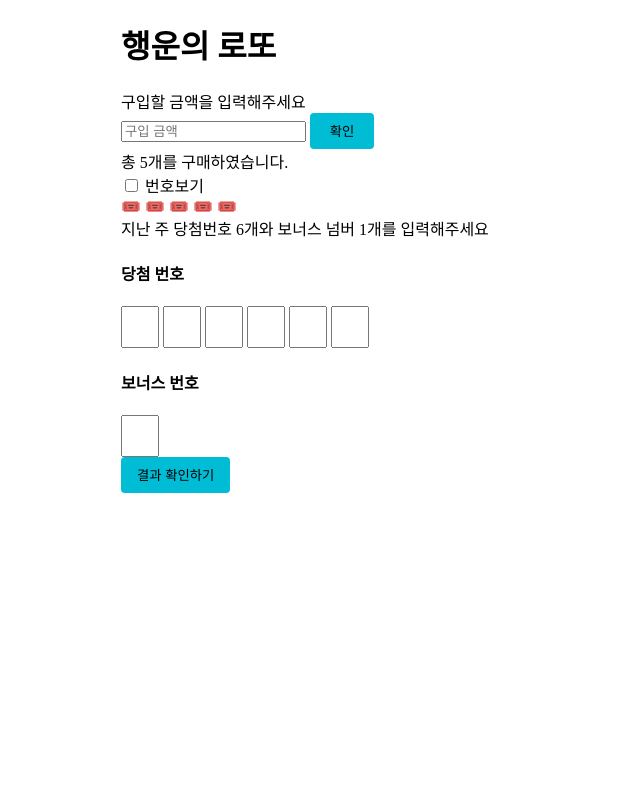
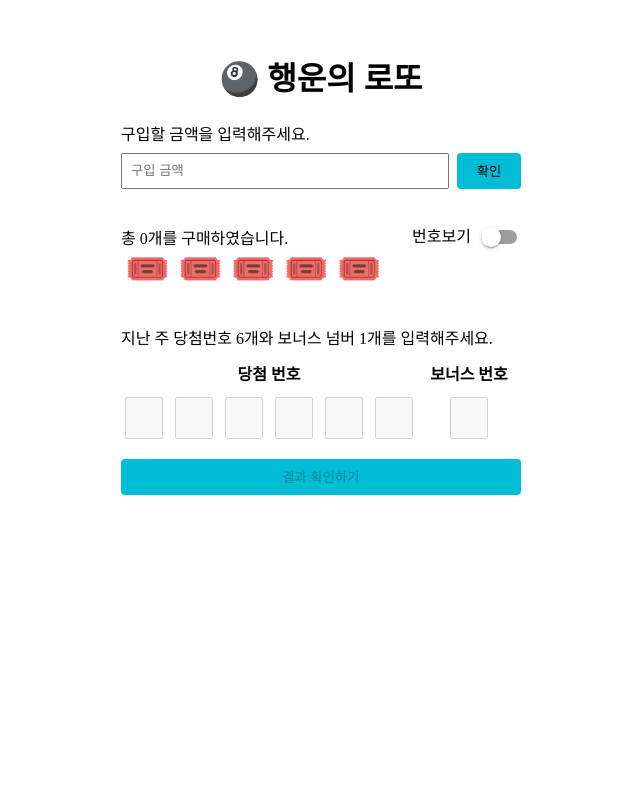
Before and after one commit to GeonWooPaeng/woo-luckyLotto, a website: page index.html in a window 1280 px wide. Both pictures are taken after a click on the button "확인". Shown: the top 800 px of the page, without its empty margins (319-959 px from the left). Drawn offline with Linux system fonts and the light colour scheme.

Commit message:
Add input money, seperate init part

```diff
--- a/index.html
+++ b/index.html
@@ -2,31 +2,32 @@
 <html lang="kr">
   <head>
     <meta charset="UTF-8" />
-    <title>행운의 로또</title>
-    <meta name="viewport" content="width=device-width, initial-scale=1">
-    <link rel="stylesheet" href="./src/css/index.css">
+    <title>🎱 행운의 로또</title>
+    <meta name="viewport" content="width=device-width, initial-scale=1" />
+    <link rel="stylesheet" href="./src/css/index.css" />
   </head>
   <body>
     <div id="app" class="p-3">
-      <div class="d-flex justify-centner mt-5">
+      <div class="d-flex justify-center mt-5">
         <div class="w-100">
-          <h1 class="text-center">행운의 로또</h1>
+          <h1 class="text-center">🎱 행운의 로또</h1>
           <form class="mt-5">
-            <label class="mb-2 d-inline-block">
-              구입할 금액을 입력해주세요
+            <label class="mb-2 d-inline-block"
+              >구입할 금액을 입력해주세요.
             </label>
             <div class="d-flex">
               <input
                 type="number"
+                id = "purchase-lotto-money"
                 class="w-100 mr-2 pl-2"
                 placeholder="구입 금액"
               />
-                <button type="button" class="btn btn-cyan">확인</button>
+              <button type="button" id="purchase-lotto-button" class="btn btn-cyan">확인</button>
             </div>
           </form>
-          <section class="mt-9">
-            <div class="d-flex">
-              <label class="flex-auto my-0">총 5개를 구매하였습니다.</label>
+          <section id="purchased-lotto-section" class="mt-9">
+            <div class="purchased-part d-flex">
+              <!-- <label class="flex-auto my-0">총 5개를 구매하였습니다.</label> -->
               <div class="flex-auto d-flex justify-end pr-1">
                 <label class="switch">
                   <input type="checkbox" class="lotto-numbers-toggle-button" />
@@ -35,39 +36,45 @@
               </div>
             </div>
             <div class="d-flex flex-wrap">
-              <span class="mx-1 text-4xl">🎟️</span>
-              <span class="mx-1 text-4xl">🎟️</span>
-              <span class="mx-1 text-4xl">🎟️</span>
-              <span class="mx-1 text-4xl">🎟️</span>
-              <span class="mx-1 text-4xl">🎟️</span>
+              <span class="mx-1 text-4xl">🎟️ </span>
+              <span class="mx-1 text-4xl">🎟️ </span>
+              <span class="mx-1 text-4xl">🎟️ </span>
+              <span class="mx-1 text-4xl">🎟️ </span>
+              <span class="mx-1 text-4xl">🎟️ </span>
             </div>
           </section>
           <form class="mt-9">
-            <label class="flex-auto d-inline-block mb-3">
-              지난 주 당첨번호 6개와 보너스 넘버 1개를 입력해주세요
-            </label>
+            <label class="flex-auto d-inline-block mb-3"
+              >지난 주 당첨번호 6개와 보너스 넘버 1개를 입력해주세요.</label
+            >
             <div class="d-flex">
               <div>
                 <h4 class="mt-0 mb-3 text-center">당첨 번호</h4>
                 <div>
                   <input
                     type="number"
-                    class="winning-number mx-1 text-center"/>
+                    class="winning-number mx-1 text-center"
+                  />
                   <input
                     type="number"
-                    class="winning-number mx-1 text-center"/>
+                    class="winning-number mx-1 text-center"
+                  />
                   <input
                     type="number"
-                    class="winning-number mx-1 text-center"/>
+                    class="winning-number mx-1 text-center"
+                  />
                   <input
                     type="number"
-                    class="winning-number mx-1 text-center"/>
+                    class="winning-number mx-1 text-center"
+                  />
                   <input
                     type="number"
-                    class="winning-number mx-1 text-center"/>
+                    class="winning-number mx-1 text-center"
+                  />
                   <input
                     type="number"
-                    class="winning-number mx-1 text-center"/>
+                    class="winning-number mx-1 text-center"
+                  />
                 </div>
               </div>
               <div class="bonus-number-container flex-grow">
@@ -79,20 +86,23 @@
             </div>
             <button
               type="button"
-              class="open-result-model-button mt-5 btn btn-cyan w-100">
+              class="open-result-modal-button mt-5 btn btn-cyan w-100"
+            >
               결과 확인하기
             </button>
           </form>
         </div>
       </div>
+
       <div class="modal">
         <div class="modal-inner p-10">
+          <div class="modal-close">
             <svg viewbox="0 0 40 40">
               <path class="close-x" d="M 10,10 L 30,30 M 30,10 L 10,30" />
             </svg>
           </div>
 
-        <h2 class="text-center">당첨 통계</h2>
+          <h2 class="text-center">🏆 당첨 통계 🏆</h2>
           <div class="d-flex justify-center">
             <table class="result-table border-collapse border border-black">
               <thead>
@@ -137,6 +147,7 @@
           </div>
         </div>
       </div>
+    </div>
     <script type="module" src="./src/js/index.js"></script>
   </body>
 </html>
--- a/src/css/shared/index.css
+++ b/src/css/shared/index.css
@@ -1,8 +1,8 @@
 @import 'modules/button.css';
-/* @import 'modules/layout.css'; */
-/* @import 'modules/sizing.css'; */
-/* @import 'modules/typhography.css'; */
-/* @import 'modules/spacing.css'; */
-/* @import 'modules/interactivity.css'; */
-/* @import 'modules/border.css'; */
-/* @import 'modules/flex.css'; */
+@import 'modules/layout.css';
+@import 'modules/sizing.css';
+@import 'modules/typhography.css';
+@import 'modules/spacing.css';
+@import 'modules/interactivity.css';
+@import 'modules/border.css';
+@import 'modules/flex.css';
--- a/src/css/ui/index.css
+++ b/src/css/ui/index.css
@@ -1,4 +1,4 @@
-/* @import 'modules/modal.css'; */
-/* @import 'modules/switch.css'; */
+@import 'modules/modal.css';
+@import 'modules/switch.css';
 @import 'modules/table.css';
-/* @import 'modules/input.css'; */
+@import 'modules/input.css';
--- a/src/css/ui/modules/input.css
+++ b/src/css/ui/modules/input.css
@@ -7,3 +7,14 @@ input::-webkit-inner-spin-button {
 input[type='number'] {
   -moz-appearance: textfield;
 }
+
+
+input::-webkit-outer-spin-button,
+input::-webkit-inner-spin-button {
+  -webkit-appearance: none;
+  margin: 0;
+}
+
+input[type='number'] {
+  -moz-appearance: textfield;
+}
--- a/src/css/ui/modules/switch.css
+++ b/src/css/ui/modules/switch.css
@@ -2,6 +2,7 @@
   z-index: 0;
   position: relative;
 }
+
 
 .switch > input {
   appearance: none;
--- a/src/js/index.js
+++ b/src/js/index.js
@@ -1,17 +1,67 @@
+import {
+  hidePurchasedLottoSection,
+  showPurchasedLottoSection,
+} from "./utils/hideAndShowPurchasedSection.js";
+import { disabledResultModalButton } from "./utils/enAnddisabledResultButton.js";
+import { disabledWinningAndBonusNumber } from "./utils/enAnddisabledWinningNumber.js";
+
 const $showResultButton = document.querySelector(".open-result-modal-button");
 const $modalClose = document.querySelector(".modal-close");
 const $modal = document.querySelector(".modal");
-const $lottoNumbersToggleButton = document.querySelector(
-  ".lotto-numbers-toggle-button"
-);
 
-const onModalShow = () => {
+export const onModalShow = () => {
   $modal.classList.add("open");
 };
 
-const onModalClose = () => {
+export const onModalClose = () => {
   $modal.classList.remove("open");
 };
 
-// $showResultButton.addEventListener("click", onModalShow);
-// $modalClose.addEventListener("click", onModalClose);
+$showResultButton.addEventListener("click", onModalShow);
+$modalClose.addEventListener("click", onModalClose);
+
+const calCntLottoNums = (money) => {
+  return (money - (money % 1000)) / 1000;
+};
+
+const setCntLotto = (lottoCnt) => {
+  return `<label class="flex-auto my-0">총 ${lottoCnt}개를 구매하였습니다.</label>`;
+};
+
+const setPurchasedLottoSection = (lottoCnt) => {
+  const $purchasedLottoSectionDiv = document.querySelector(
+    "#purchased-lotto-section > div"
+  );
+  showPurchasedLottoSection();
+  console.log($purchasedLottoSectionDiv);
+  $purchasedLottoSectionDiv.insertAdjacentHTML(
+    "afterbegin",
+    setCntLotto(lottoCnt)
+  );
+};
+
+const purchaseLottoStart = () => {
+  const $purchaseLottoMoney = document.querySelector("#purchase-lotto-money");
+  setPurchasedLottoSection(calCntLottoNums($purchaseLottoMoney.value));
+};
+
+const init = () => {
+  const $purchaseLottoButton = document.querySelector("#purchase-lotto-button");
+  const $lottoNumbersToggleButton = document.querySelector(
+    ".lotto-numbers-toggle-button"
+  );
+
+  $purchaseLottoButton.addEventListener("click", purchaseLottoStart);
+  // $lottoNumbersToggleButton.addEventListener("click");
+  hidePurchasedLottoSection();
+  disabledWinningAndBonusNumber();
+  disabledResultModalButton();
+};
+
+export const luckyLotto = () => {
+  init();
+};
+
+window.onload = () => {
+  luckyLotto();
+};
--- /dev/null
+++ b/src/js/utils/enAnddisabledResultButton.js
@@ -0,0 +1,10 @@
+import { enabledElement, disabledElement } from "./setAttribute.js";
+
+export const enabledResultModalButton = () => {
+  const $showResultButton = document.querySelector(".open-result-modal-button");
+  enabledElement($showResultButton);
+};
+export const disabledResultModalButton = () => {
+  const $showResultButton = document.querySelector(".open-result-modal-button");
+  disabledElement($showResultButton);
+};
--- /dev/null
+++ b/src/js/utils/enAnddisabledWinningNumber.js
@@ -0,0 +1,21 @@
+import { enabledElement, disabledElement } from "./setAttribute.js";
+
+export const enabledWinningAndBonusNumber = () => {
+  const $winningNumbers = document.querySelectorAll(".winning-number");
+  const $bonusNumber = document.querySelector(".bonus-number");
+
+  $winningNumbers.forEach(($winningNumber) => {
+    enabledElement($winningNumber);
+  });
+  enabledElement($bonusNumber);
+};
+
+export const disabledWinningAndBonusNumber = () => {
+  const $winningNumbers = document.querySelectorAll(".winning-number");
+  const $bonusNumber = document.querySelector(".bonus-number");
+
+  $winningNumbers.forEach(($winningNumber) => {
+    disabledElement($winningNumber);
+  });
+  disabledElement($bonusNumber);
+};
--- /dev/null
+++ b/src/js/utils/hideAndShowPurchasedSection.js
@@ -0,0 +1,15 @@
+import { showElement, hideElement } from "./setAttribute.js";
+
+export const showPurchasedLottoSection = () => {
+  const $purchasedLottoSection = document.querySelector(
+    "#purchased-lotto-section"
+  );
+  showElement($purchasedLottoSection);
+};
+
+export const hidePurchasedLottoSection = () => {
+  const $purchasedLottoSection = document.querySelector(
+    "#purchased-lotto-section"
+  );
+  hideElement($purchasedLottoSection);
+};
--- /dev/null
+++ b/src/js/utils/setAttribute.js
@@ -0,0 +1,15 @@
+export const hideElement = (element) => {
+  return element.setAttribute("hidden", true);
+};
+
+export const showElement = (element) => {
+  return element.removeAttribute("hidden");
+};
+
+export const disabledElement = (element) => {
+  return element.setAttribute("disabled", true);
+};
+
+export const enabledElement = (element) => {
+  return element.removeAttribute("disabled");
+};
```
Also changed, not shown: src/css/shared/modules/flex.css (line endings or trailing spaces), src/css/ui/modules/modal.css (line endings or trailing spaces). Lines whose indentation alone changed are shown as unchanged.
